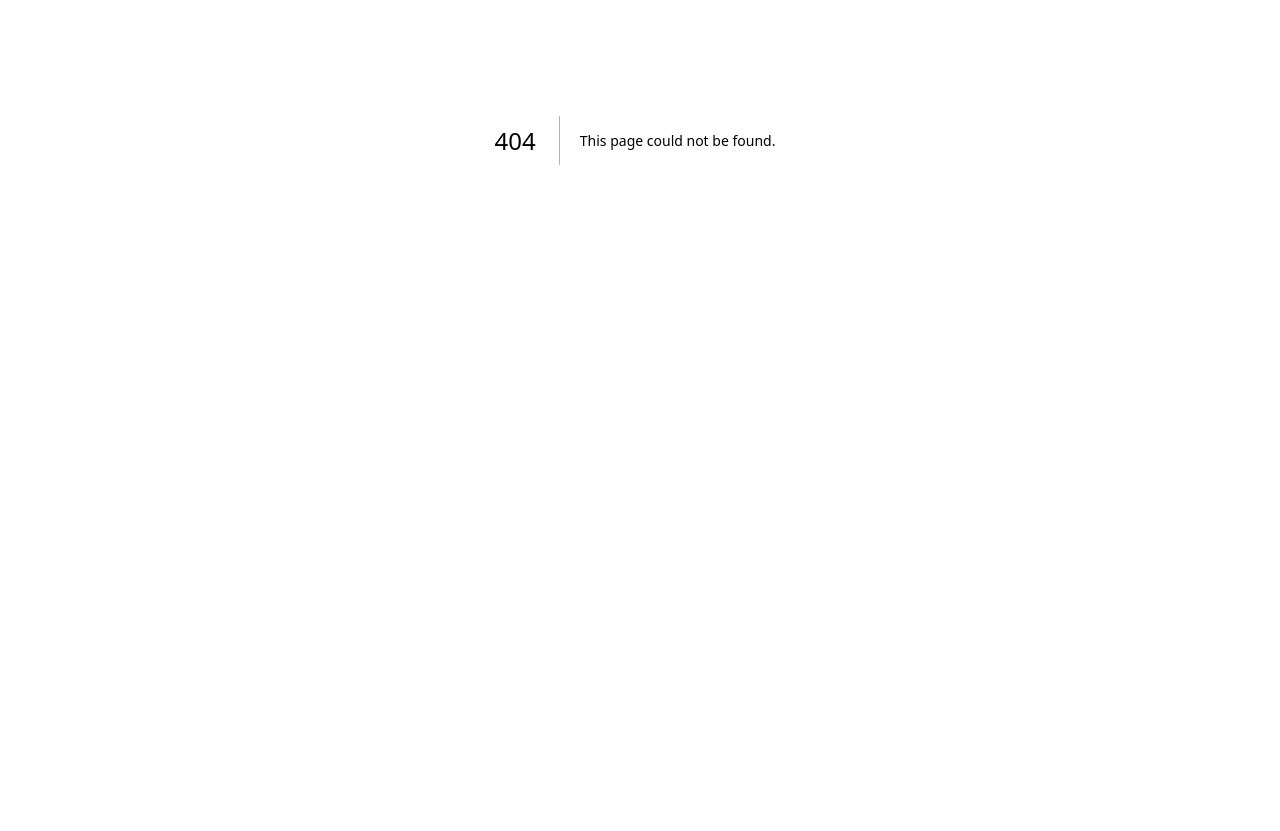
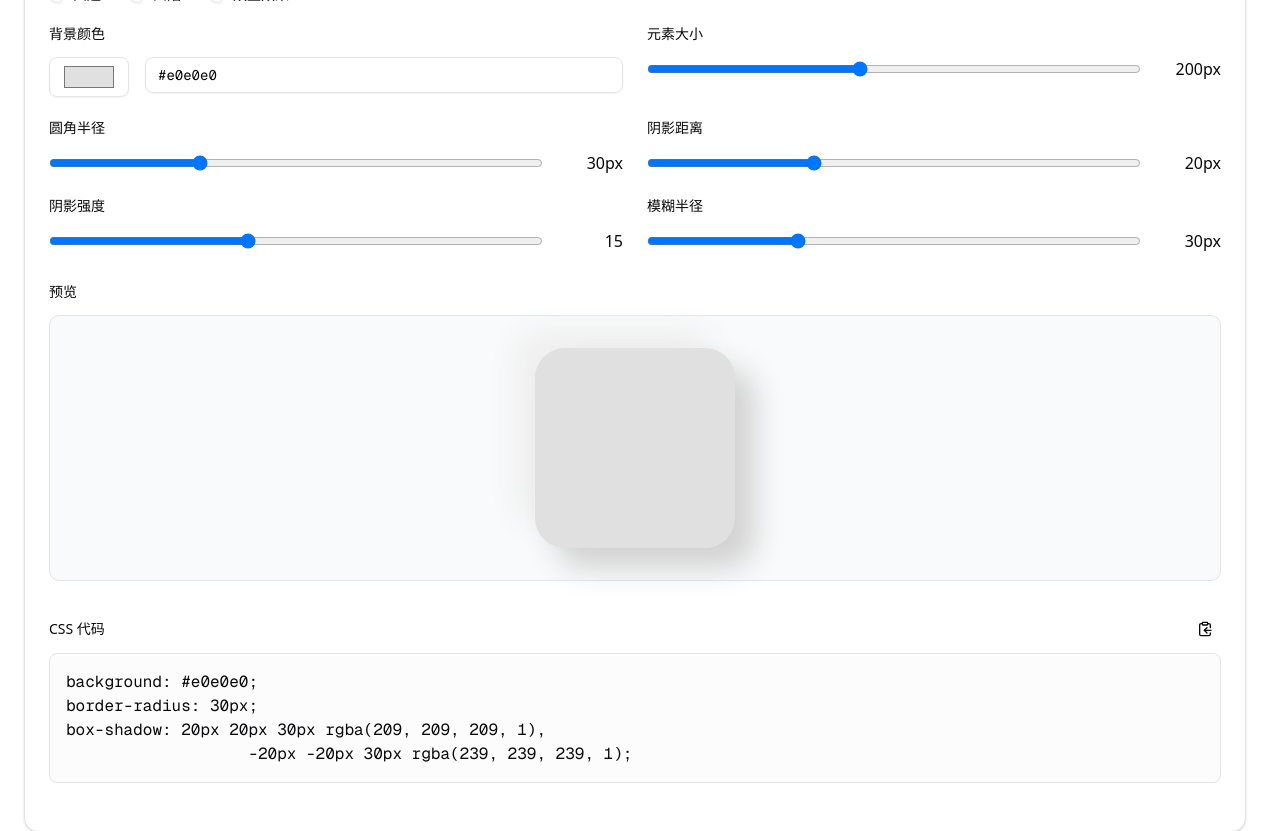
Before and after one commit to liwenka1/vven-tools, a Next.js app: page /tools/colors/neumorphism-generator in a window 1280 px wide. Before the commit this address had no page. Shown: the part 260-1091 px from the top of the page. Before the commit the page ends 800 px from the top, so only its background shows below. Built offline with nearby package versions, Linux system fonts and the light colour scheme.

Commit message:
feat: 新增neumorphism-generator页面

```diff
--- /dev/null
+++ b/app/tools/colors/neumorphism-generator/page.tsx
@@ -0,0 +1,278 @@
+"use client";
+
+import { useState } from "react";
+import { Input } from "@/components/ui/input";
+import { Label } from "@/components/ui/label";
+import { Button } from "@/components/ui/button";
+import { Box } from "lucide-react";
+import ToolLayout from "@/components/tools/ToolLayout";
+import { ClipboardCopy } from "lucide-react";
+import { Tooltip, TooltipContent, TooltipProvider, TooltipTrigger } from "@/components/ui/tooltip";
+import { RadioGroup, RadioGroupItem } from "@/components/ui/radio-group";
+
+interface NeumorphismState {
+  type: "flat" | "pressed" | "concave";
+  size: number;
+  radius: number;
+  distance: number;
+  intensity: number;
+  blur: number;
+  color: string;
+}
+
+const DEFAULT_STATE: NeumorphismState = {
+  type: "flat",
+  size: 200,
+  radius: 30,
+  distance: 20,
+  intensity: 15,
+  blur: 30,
+  color: "#e0e0e0"
+};
+
+function hexToRgb(hex: string): { r: number; g: number; b: number } | null {
+  const result = /^#?([a-f\d]{2})([a-f\d]{2})([a-f\d]{2})$/i.exec(hex);
+  return result
+    ? {
+        r: parseInt(result[1], 16),
+        g: parseInt(result[2], 16),
+        b: parseInt(result[3], 16)
+      }
+    : null;
+}
+
+function generateNeumorphismCSS(state: NeumorphismState): string {
+  const rgb = hexToRgb(state.color);
+  if (!rgb) return "";
+
+  const { r, g, b } = rgb;
+  const darkenAmount = state.intensity;
+  const lightenAmount = state.intensity;
+
+  const darkShadow = `rgba(${Math.max(0, r - darkenAmount)}, ${Math.max(0, g - darkenAmount)}, ${Math.max(
+    0,
+    b - darkenAmount
+  )}, 1)`;
+  const lightShadow = `rgba(${Math.min(255, r + lightenAmount)}, ${Math.min(255, g + lightenAmount)}, ${Math.min(
+    255,
+    b + lightenAmount
+  )}, 1)`;
+
+  let boxShadow = "";
+  switch (state.type) {
+    case "flat":
+      boxShadow = `${state.distance}px ${state.distance}px ${state.blur}px ${darkShadow},
+                   -${state.distance}px -${state.distance}px ${state.blur}px ${lightShadow}`;
+      break;
+    case "pressed":
+      boxShadow = `inset ${state.distance}px ${state.distance}px ${state.blur}px ${darkShadow},
+                   inset -${state.distance}px -${state.distance}px ${state.blur}px ${lightShadow}`;
+      break;
+    case "concave":
+      boxShadow = `${state.distance}px ${state.distance}px ${state.blur}px ${darkShadow},
+                   -${state.distance}px -${state.distance}px ${state.blur}px ${lightShadow},
+                   inset ${state.distance / 2}px ${state.distance / 2}px ${state.blur / 2}px ${lightShadow},
+                   inset -${state.distance / 2}px -${state.distance / 2}px ${state.blur / 2}px ${darkShadow}`;
+      break;
+  }
+
+  return `background: ${state.color};
+border-radius: ${state.radius}px;
+box-shadow: ${boxShadow};`;
+}
+
+export default function NeumorphismGeneratorPage() {
+  const [state, setState] = useState<NeumorphismState>(DEFAULT_STATE);
+  const [copyStatus, setCopyStatus] = useState<boolean>(false);
+
+  const copyToClipboard = () => {
+    const css = generateNeumorphismCSS(state);
+    navigator.clipboard.writeText(css).then(() => {
+      setCopyStatus(true);
+      setTimeout(() => setCopyStatus(false), 2000);
+    });
+  };
+
+  return (
+    <ToolLayout
+      title="新拟态生成器"
+      description="生成新拟态（Neumorphism）风格的CSS代码，支持多种效果"
+      icon={<Box className="h-6 w-6 text-purple-500" />}
+      category={{
+        name: "颜色工具",
+        href: "/#color-tools",
+        color: "bg-purple-50 dark:bg-purple-950/30"
+      }}
+    >
+      <div className="space-y-8 p-6">
+        <div className="flex flex-col space-y-6">
+          <div className="space-y-4">
+            <Label>效果类型</Label>
+            <RadioGroup
+              value={state.type}
+              onValueChange={(value: "flat" | "pressed" | "concave") => setState({ ...state, type: value })}
+              className="flex items-center space-x-4"
+            >
+              <div className="flex items-center space-x-2">
+                <RadioGroupItem value="flat" id="flat" />
+                <Label htmlFor="flat">凸起</Label>
+              </div>
+              <div className="flex items-center space-x-2">
+                <RadioGroupItem value="pressed" id="pressed" />
+                <Label htmlFor="pressed">凹陷</Label>
+              </div>
+              <div className="flex items-center space-x-2">
+                <RadioGroupItem value="concave" id="concave" />
+                <Label htmlFor="concave">双重效果</Label>
+              </div>
+            </RadioGroup>
+          </div>
+
+          <div className="grid gap-6 md:grid-cols-2">
+            <div className="space-y-4">
+              <Label htmlFor="color">背景颜色</Label>
+              <div className="flex gap-4">
+                <Input
+                  id="color"
+                  type="color"
+                  value={state.color}
+                  onChange={(e) => setState({ ...state, color: e.target.value })}
+                  className="h-10 w-20"
+                />
+                <Input
+                  type="text"
+                  value={state.color}
+                  onChange={(e) => setState({ ...state, color: e.target.value })}
+                  className="flex-1 font-mono"
+                />
+              </div>
+            </div>
+
+            <div className="space-y-4">
+              <Label htmlFor="size">元素大小</Label>
+              <div className="flex items-center gap-4">
+                <input
+                  type="range"
+                  id="size"
+                  min="50"
+                  max="400"
+                  value={state.size}
+                  onChange={(e) => setState({ ...state, size: Number(e.target.value) })}
+                  className="flex-1"
+                />
+                <div className="w-16 text-right">{state.size}px</div>
+              </div>
+            </div>
+
+            <div className="space-y-4">
+              <Label htmlFor="radius">圆角半径</Label>
+              <div className="flex items-center gap-4">
+                <input
+                  type="range"
+                  id="radius"
+                  min="0"
+                  max="100"
+                  value={state.radius}
+                  onChange={(e) => setState({ ...state, radius: Number(e.target.value) })}
+                  className="flex-1"
+                />
+                <div className="w-16 text-right">{state.radius}px</div>
+              </div>
+            </div>
+
+            <div className="space-y-4">
+              <Label htmlFor="distance">阴影距离</Label>
+              <div className="flex items-center gap-4">
+                <input
+                  type="range"
+                  id="distance"
+                  min="5"
+                  max="50"
+                  value={state.distance}
+                  onChange={(e) => setState({ ...state, distance: Number(e.target.value) })}
+                  className="flex-1"
+                />
+                <div className="w-16 text-right">{state.distance}px</div>
+              </div>
+            </div>
+
+            <div className="space-y-4">
+              <Label htmlFor="intensity">阴影强度</Label>
+              <div className="flex items-center gap-4">
+                <input
+                  type="range"
+                  id="intensity"
+                  min="5"
+                  max="30"
+                  value={state.intensity}
+                  onChange={(e) => setState({ ...state, intensity: Number(e.target.value) })}
+                  className="flex-1"
+                />
+                <div className="w-16 text-right">{state.intensity}</div>
+              </div>
+            </div>
+
+            <div className="space-y-4">
+              <Label htmlFor="blur">模糊半径</Label>
+              <div className="flex items-center gap-4">
+                <input
+                  type="range"
+                  id="blur"
+                  min="0"
+                  max="100"
+                  value={state.blur}
+                  onChange={(e) => setState({ ...state, blur: Number(e.target.value) })}
+                  className="flex-1"
+                />
+                <div className="w-16 text-right">{state.blur}px</div>
+              </div>
+            </div>
+          </div>
+        </div>
+
+        <div className="space-y-4">
+          <Label>预览</Label>
+          <div className="flex items-center justify-center rounded-lg border bg-gray-50 p-8">
+            <div
+              style={{
+                width: `${state.size}px`,
+                height: `${state.size}px`,
+                ...Object.fromEntries(
+                  generateNeumorphismCSS(state)
+                    .split(";")
+                    .filter(Boolean)
+                    .map((line) => {
+                      const [prop, value] = line.split(":");
+                      return [prop.trim(), value.trim()];
+                    })
+                )
+              }}
+            />
+          </div>
+        </div>
+
+        <div className="space-y-2">
+          <div className="flex items-center justify-between">
+            <Label>CSS 代码</Label>
+            <TooltipProvider>
+              <Tooltip>
+                <TooltipTrigger asChild>
+                  <Button variant="ghost" size="icon" className="h-8 w-8" onClick={copyToClipboard}>
+                    <ClipboardCopy className="h-4 w-4" />
+                  </Button>
+                </TooltipTrigger>
+                <TooltipContent>
+                  <p>复制到剪贴板</p>
+                </TooltipContent>
+              </Tooltip>
+            </TooltipProvider>
+          </div>
+          <div className="bg-muted/30 overflow-x-auto rounded-md border p-4 font-mono whitespace-pre">
+            {generateNeumorphismCSS(state)}
+          </div>
+          {copyStatus && <div className="text-sm text-purple-600">✓ 已复制到剪贴板</div>}
+        </div>
+      </div>
+    </ToolLayout>
+  );
+}
```
